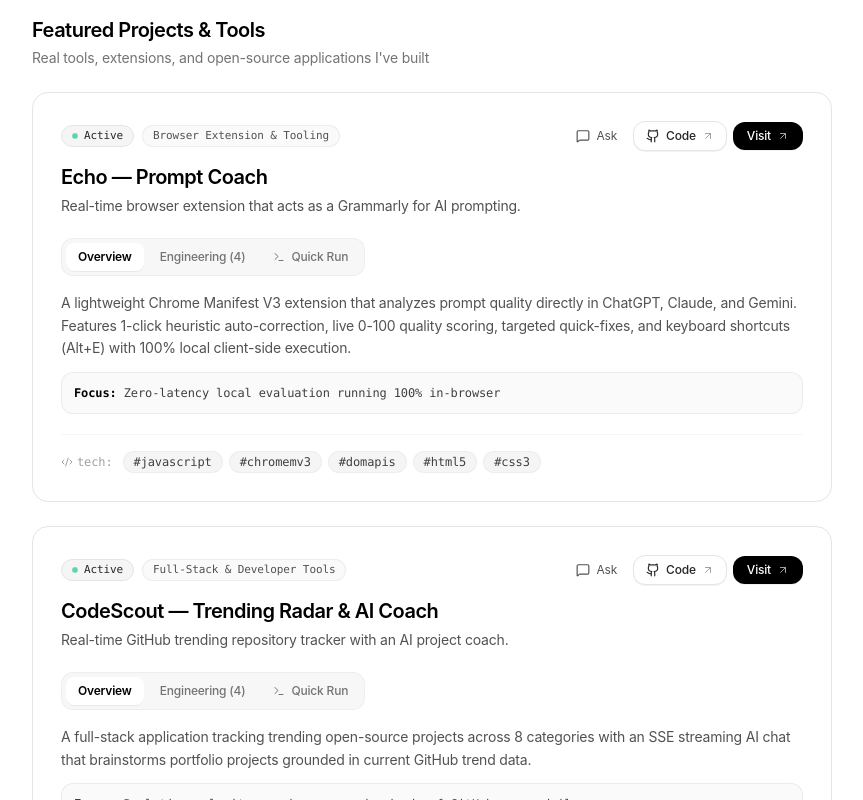
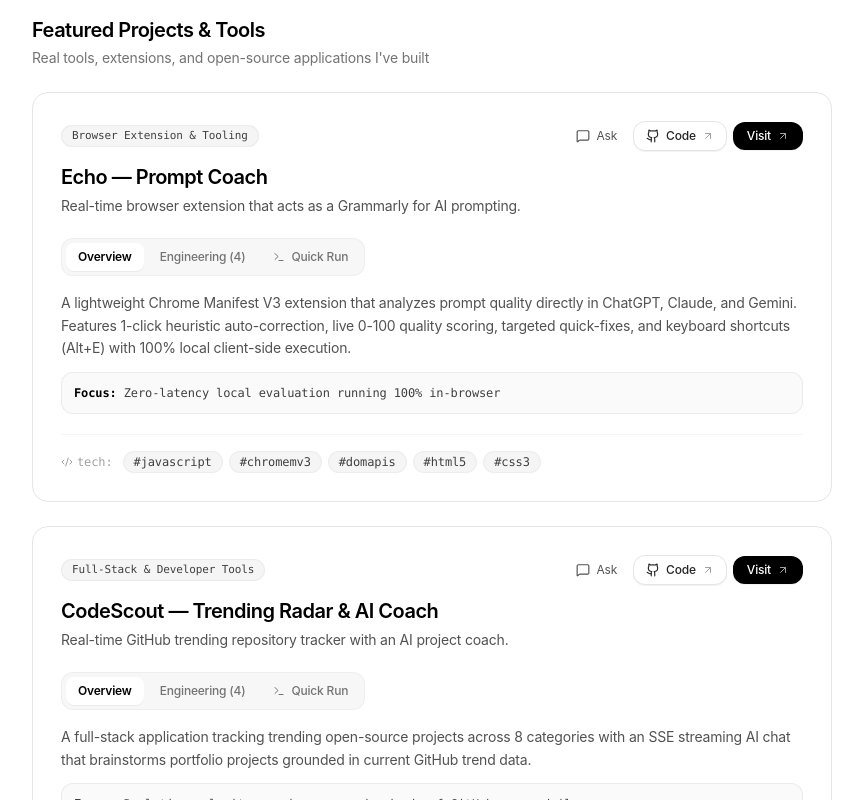
Before and after one commit to MrYharon/portfolio, a React (Vite) app: page / in a window 1280 px wide. Shown: the part 1100-1900 px from the top of the page, without its empty margins (344-1207 px from the left). Built offline with nearby package versions, Linux system fonts and the light colour scheme.

Commit message:
refactor(projects): remove redundant 'Active' status badge from ProjectCard

```diff
--- a/src/components/ProjectCard.tsx
+++ b/src/components/ProjectCard.tsx
@@ -34,12 +34,7 @@ export const ProjectCard: React.FC<ProjectCardProps> = ({ project, onAskAboutPro
       {/* Header & Badges */}
       <div className="flex flex-wrap items-center justify-between gap-3 mb-3">
         <div className="flex items-center gap-2">
-          {/* Minimal monochrome status badge */}
-          <span className="inline-flex items-center text-[11px] font-mono px-2.5 py-0.5 rounded-full bg-neutral-100 text-neutral-800 border border-neutral-200">
-            <span className="w-1.5 h-1.5 rounded-full bg-emerald-500 mr-1.5 animate-gentle-pulse" />
-            {project.status}
-          </span>
-          <span className="text-[11px] font-mono px-2.5 py-0.5 rounded-full bg-neutral-50 text-neutral-600 border border-neutral-200/60">
+          <span className="text-[11px] font-mono px-2.5 py-0.5 rounded-full bg-neutral-100 text-neutral-700 border border-neutral-200/60">
             {project.category}
           </span>
         </div>
```
